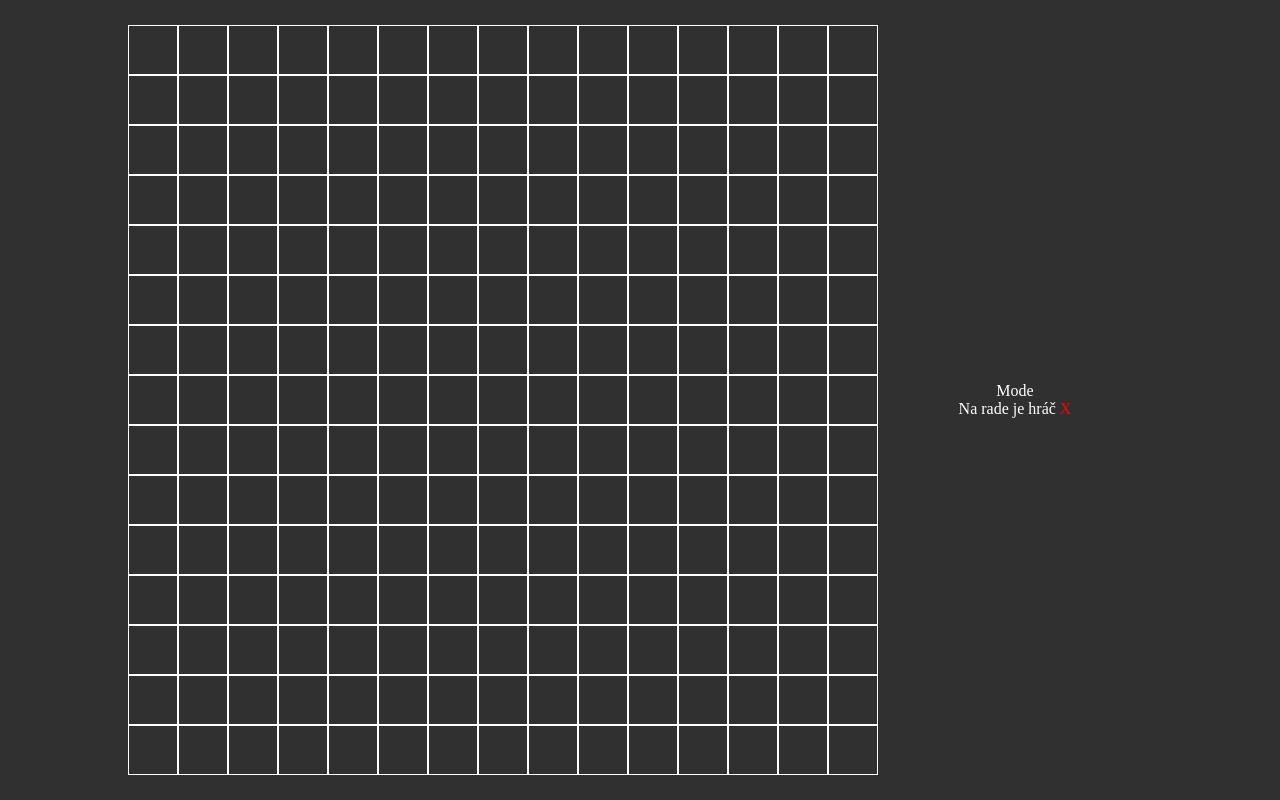
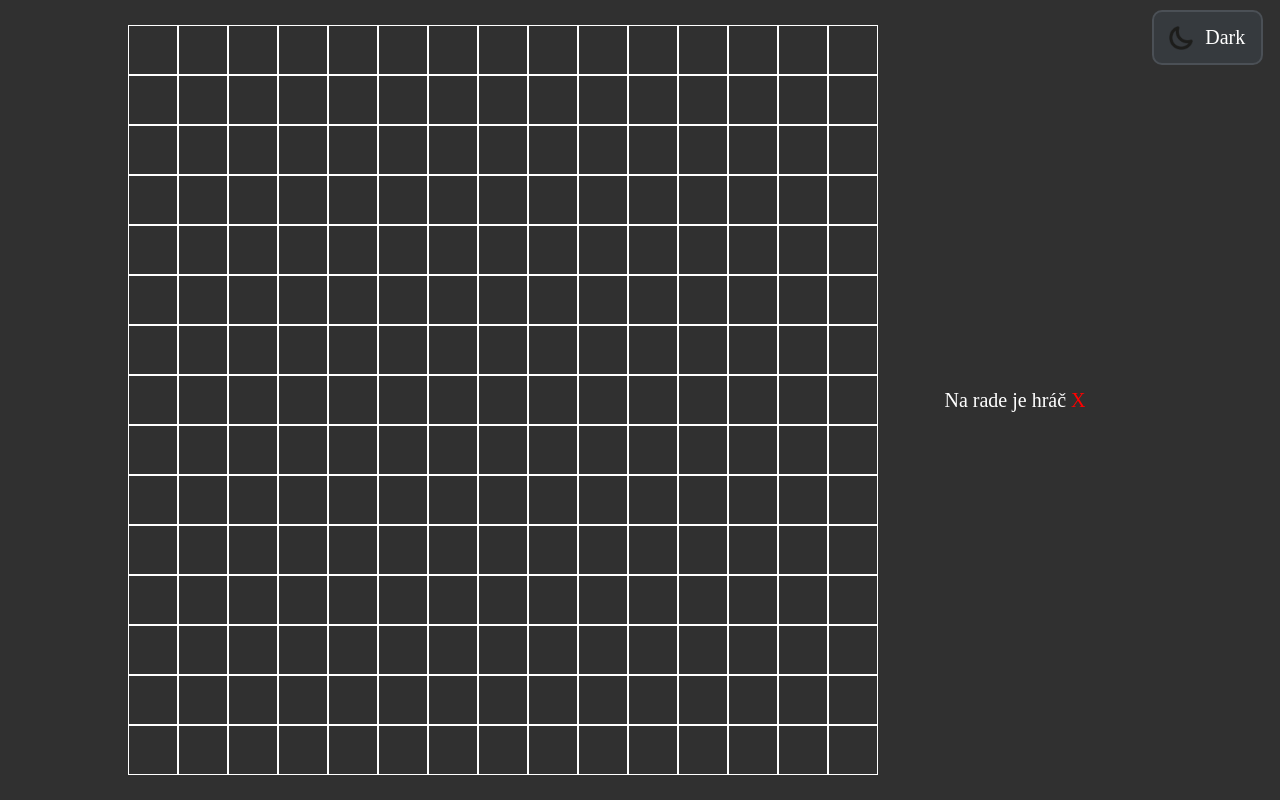
Before and after one commit to buchac-kodov-marek/tic-tac-toe-15x15, a React (Create React App) app: page / in a window 1280 px wide. Built offline with nearby package versions, Linux system fonts and the light colour scheme.

Commit message:
dark-light mode

```diff
--- a/src/App.jsx
+++ b/src/App.jsx
@@ -137,6 +137,7 @@ class App extends React.Component {
     // +++
 
     const changeMode = () => {
+      console.log("click");
       this.setState((state) => {
         return {
           stvorce: state.stvorce,
@@ -240,8 +241,8 @@ class App extends React.Component {
             mode={this.state.darkMode}
           />
         </div>
+        <Mode changeMode={changeMode} mode={this.state.darkMode} />
         <div className="legenda">
-          <Mode changeMode={changeMode} />
           <Winner XjeNarade={this.state.XjeNarade} vyherca={setVyherca()} />
         </div>
       </div>
--- a/src/Mode.jsx
+++ b/src/Mode.jsx
@@ -1,7 +1,31 @@
 import React from "react";
+import dark from "./images/moon.png";
+import light from "./images/sun.png";
 
-const Mode = () => {
-  return <div>Mode</div>;
+const Mode = ({ changeMode, mode }) => {
+  if (mode) {
+    return (
+      <div className="thememode" onClick={changeMode}>
+        <img src={dark} alt="" />
+        <p>Dark</p>
+      </div>
+    );
+  } else {
+    return (
+      <div
+        className="thememode"
+        onClick={changeMode}
+        style={{
+          backgroundColor: "white",
+          color: "black",
+          borderWidth: "3px",
+        }}
+      >
+        <img src={light} alt="" />
+        <p>Light</p>
+      </div>
+    );
+  }
 };
 
 export default Mode;
--- a/src/index.scss
+++ b/src/index.scss
@@ -16,6 +16,7 @@
     flex-direction: column;
     justify-content: center;
     align-items: center;
+    font-size: 20px;
   }
 }
 .row {
@@ -35,3 +36,20 @@
 .O {
   color: blue;
 }
+.thememode {
+  position: absolute;
+  top: 10px;
+  left: 90vw;
+  display: flex;
+  align-items: center;
+  background-color: #363a3e;
+  border: 2px solid #4b5056;
+  font-size: 20px;
+  border-radius: 10px;
+  padding: 0.1rem 1rem 0.1rem 0.2rem;
+  cursor: pointer;
+  img {
+    display: inline-block;
+    height: 3rem;
+  }
+}
```
